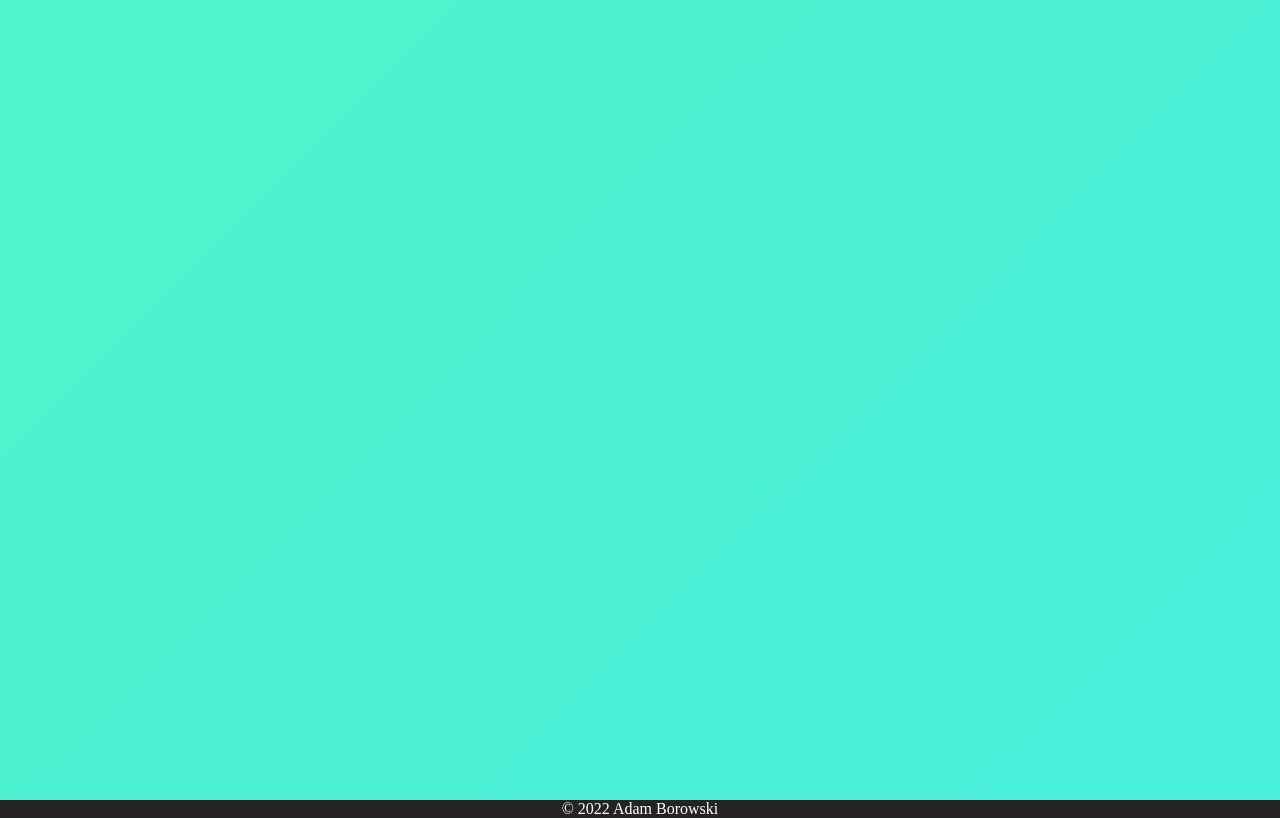
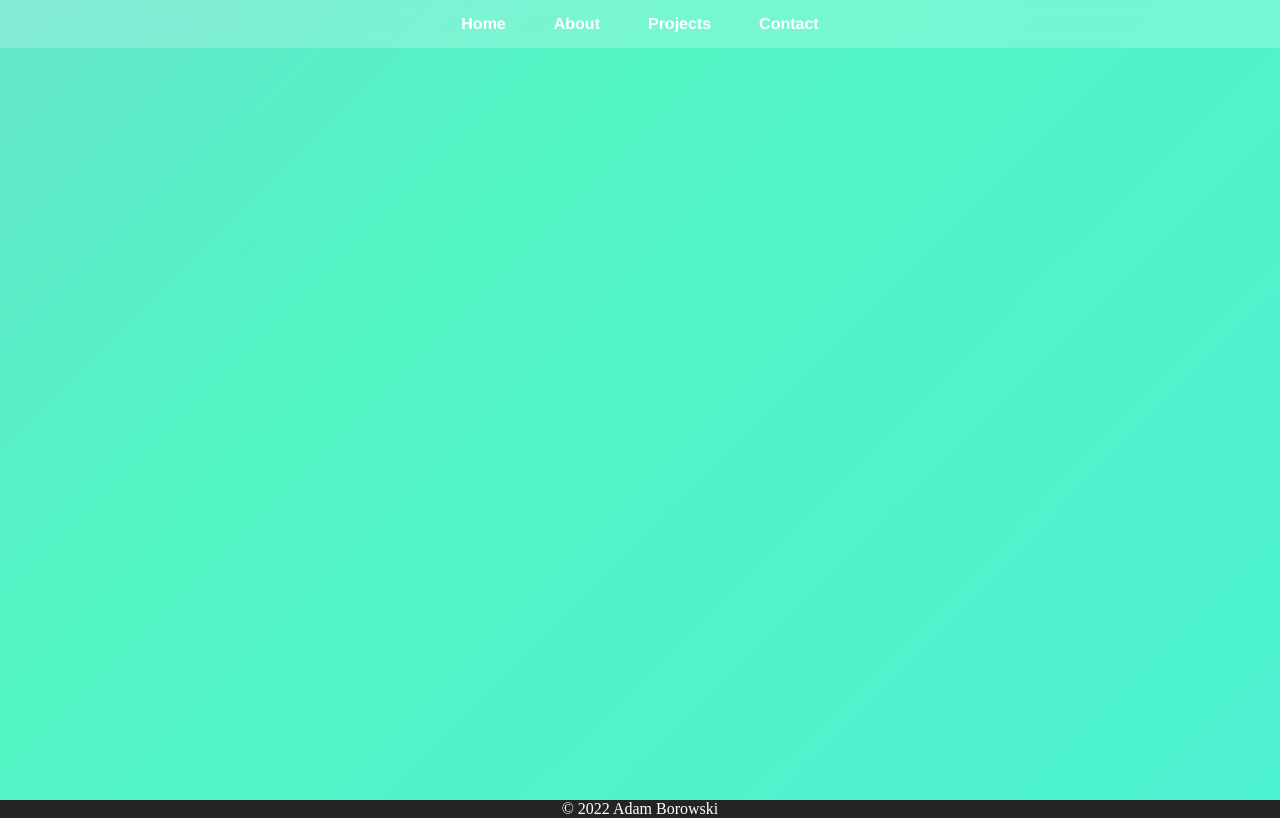
Before and after one commit to Adborowski/personal-site, a React (Vite) app: page / in a window 1280 px wide. Built offline with nearby package versions, Linux system fonts and the light colour scheme.

Commit message:
Added a desktop menu

```diff
--- a/src/App.module.css
+++ b/src/App.module.css
@@ -12,6 +12,7 @@ html {
 :root {
   --font-main: "Helvetica";
   --mobile-menu-width: 100%;
+  --breakpoint-1: 500px;
 }
 
 .main {
@@ -19,6 +20,9 @@ html {
   background-size: 800% 800%;
   animation: gradient 15s ease-in-out infinite;
   height: 100vh;
+}
+
+.header {
 }
 
 .footer {
@@ -39,7 +43,6 @@ html {
   left: calc(var(--mobile-menu-width) * (-1));
   transition: 0.3s all ease;
 
-  /* From https://css.glass */
   background: rgba(255, 255, 255, 0.21);
   backdrop-filter: blur(5.1px);
   -webkit-backdrop-filter: blur(5.1px);
@@ -52,11 +55,18 @@ html {
   }
 }
 
+@media screen and (max-width: 500px) {
+  .desktopMenu {
+    display: none !important;
+  }
+}
+
 .isOpen {
   left: 0;
 }
 
-.menuItem {
+/* mobile menu */
+.menu .menuItem {
   display: block;
   padding: 18px;
   color: white;
@@ -64,6 +74,32 @@ html {
   font-size: 24px;
   text-decoration: none;
   font-weight: 600;
+}
+
+.desktopMenu {
+  background: rgba(255, 255, 255, 0.21);
+  backdrop-filter: blur(5.1px);
+  -webkit-backdrop-filter: blur(5.1px);
+  height: 48px;
+  width: 100%;
+  margin: auto;
+  display: flex;
+  flex-direction: row;
+  justify-content: center;
+  position: absolute;
+}
+
+.desktopMenu .menuItem {
+  /* border: 1px solid red; */
+  margin: 0px 6px;
+  padding: 0px 18px;
+  display: flex;
+  flex-direction: column;
+  justify-content: center;
+  text-decoration: none;
+  color: white;
+  font-weight: 800;
+  font-family: var(--font-main);
 }
 
 .burger {
--- a/src/Header.tsx
+++ b/src/Header.tsx
@@ -38,10 +38,6 @@ const SiteHeader = () => {
     setIsNavOpen(!isNavOpen);
   };
 
-  let navigate = useNavigate();
-  let location = useLocation();
-  let params = useParams();
-
   const [isNavOpen, setIsNavOpen] = useState(false);
 
   return (
@@ -54,7 +50,9 @@ const SiteHeader = () => {
         <MenuItems />
       </div>
       {/* desktop menu */}
-      <div className={styles.desktopMenu}></div>
+      <div className={styles.desktopMenu}>
+        <MenuItems />
+      </div>
     </div>
   );
 };
```
